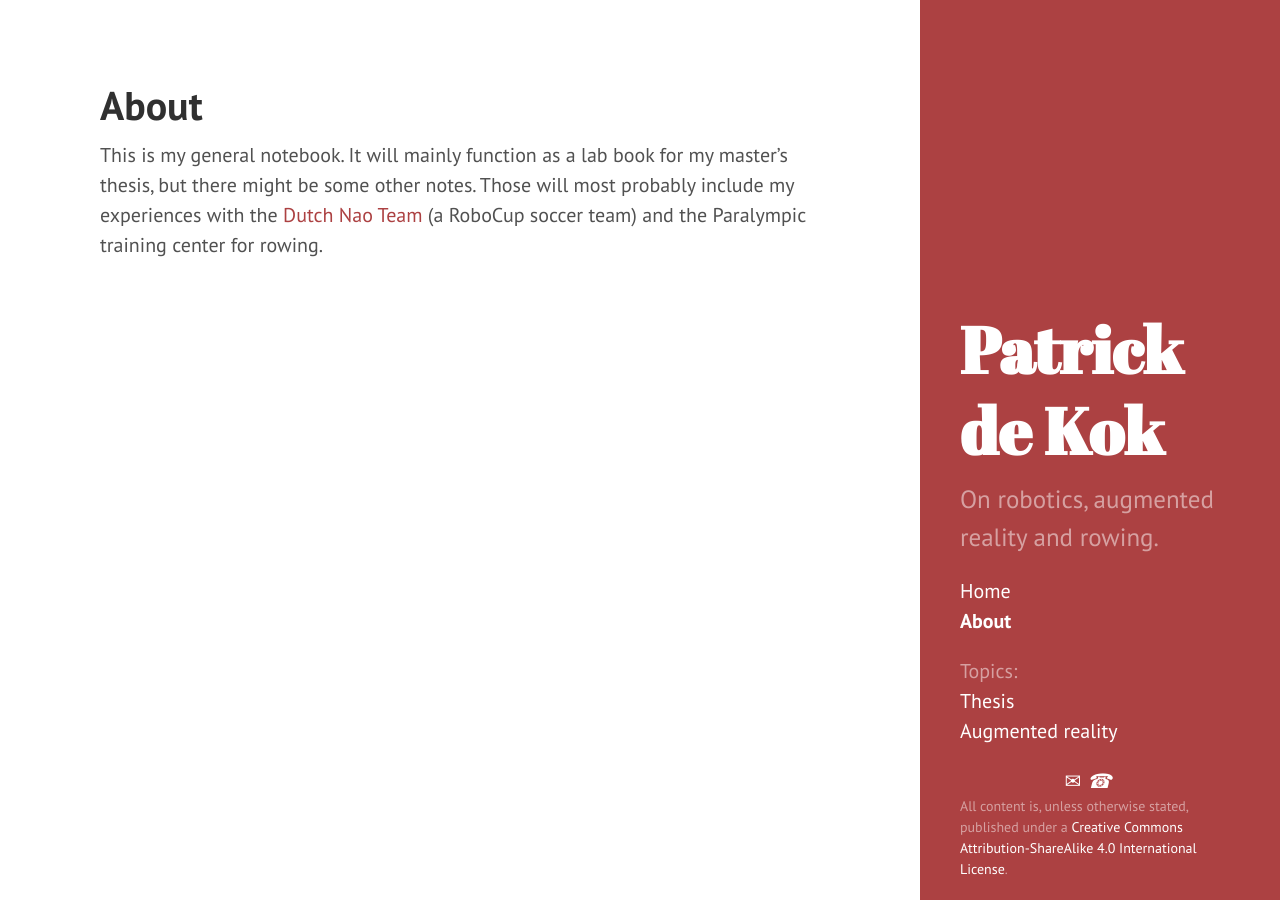
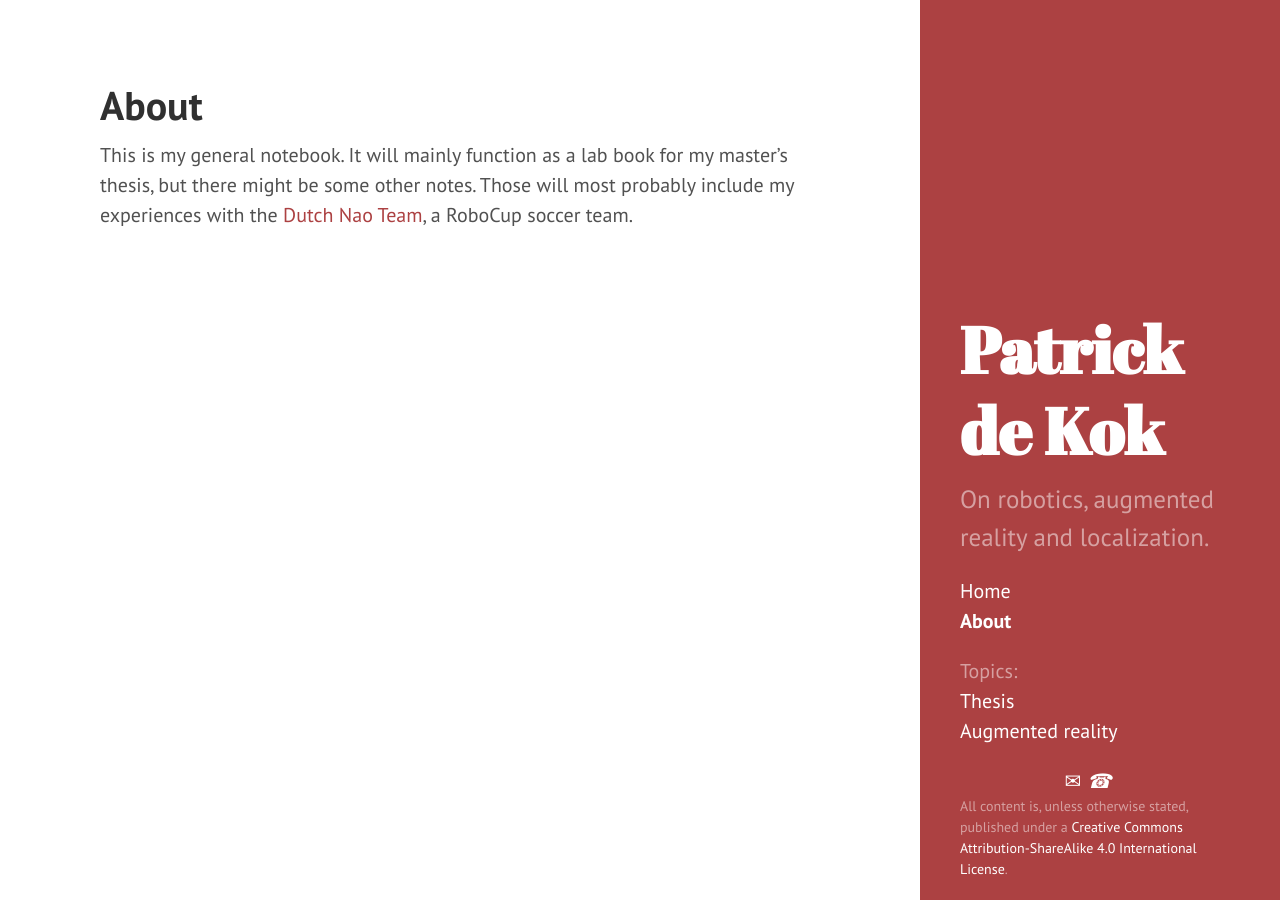
Before and after one commit to pkok/pkok.github.io, a Jekyll site: the page built from about.md, in a window 1280 px wide. Built offline with Jekyll 4.4.1, drawn with Linux system fonts in a browser that asks for light colours; some web fonts are replaced; Markdown is read by kramdown in place of the engine named in the settings.

```diff
--- a/_config.yml
+++ b/_config.yml
@@ -9,7 +9,7 @@ permalink:        pretty
 
 # Setup
 title:            "Patrick de Kok"
-tagline:          "On robotics, augmented reality and rowing."
+tagline:          "On robotics, augmented reality and localization."
 description:      "Patrick de Kok is a <a href=\"http://dutchnaoteam.nl\">RoboCup participant</a>, knows some geometric algebra, plays sledge hockey and rows.  On top of that, he is currently occupied with doing his Master's thesis at the <a href=\"http://isla.science.uva.nl/\">Universiteit van Amsterdam</a>, <a href=\"http://www.dbl.tudelft.nl\">Delft University of Technology</a> and <a href=\"http://cybermindnl.com\">Cybermind</a>."
 url:
 
--- a/about.md
+++ b/about.md
@@ -3,4 +3,4 @@ layout: page
 title: About
 ---
 
-This is my general notebook.  It will mainly function as a lab book for my master's thesis, but there might be some other notes.  Those will most probably include my experiences with the [Dutch Nao Team](http://dutchnaoteam.nl) (a RoboCup soccer team) and the Paralympic training center for rowing.
+This is my general notebook.  It will mainly function as a lab book for my master's thesis, but there might be some other notes.  Those will most probably include my experiences with the [Dutch Nao Team](http://dutchnaoteam.nl), a RoboCup soccer team.
```
Also changed, not shown: rowing.md (deleted, +0 -4 lines).
